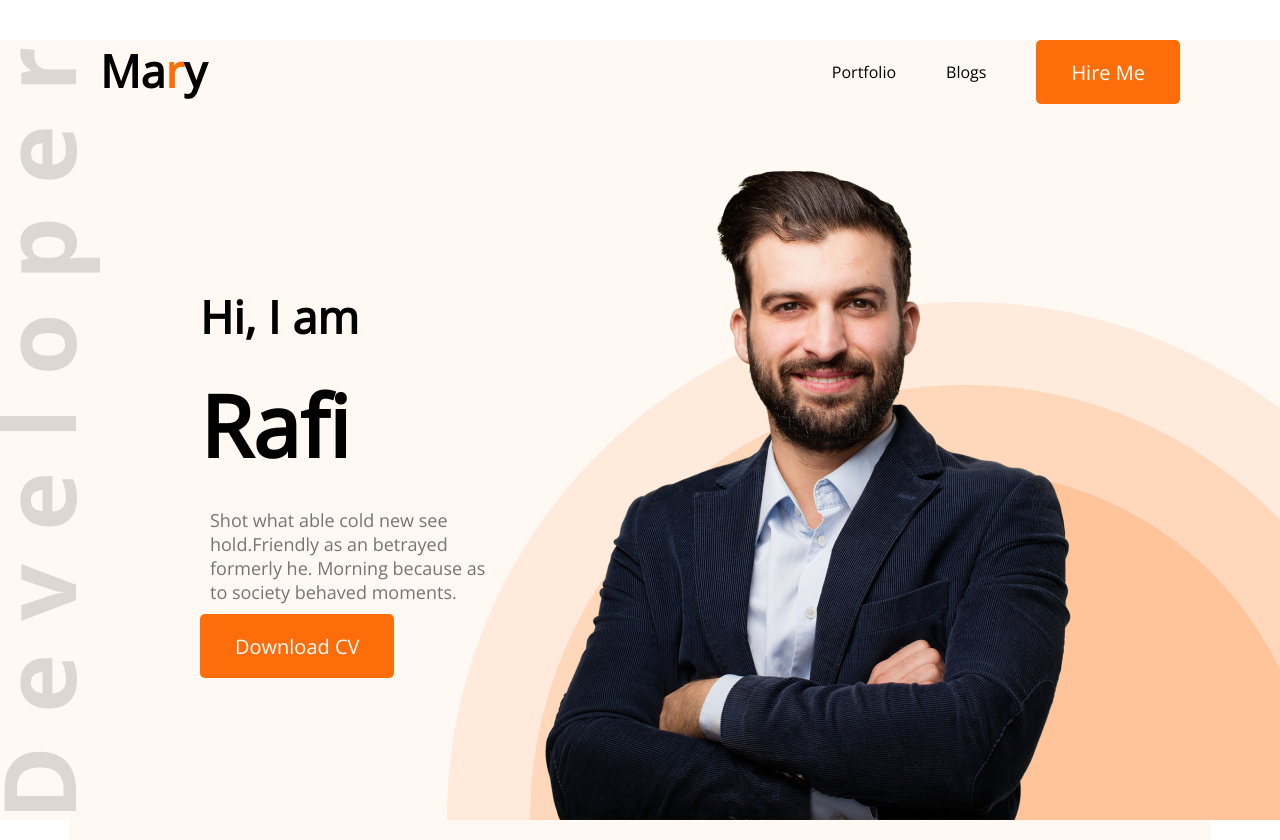
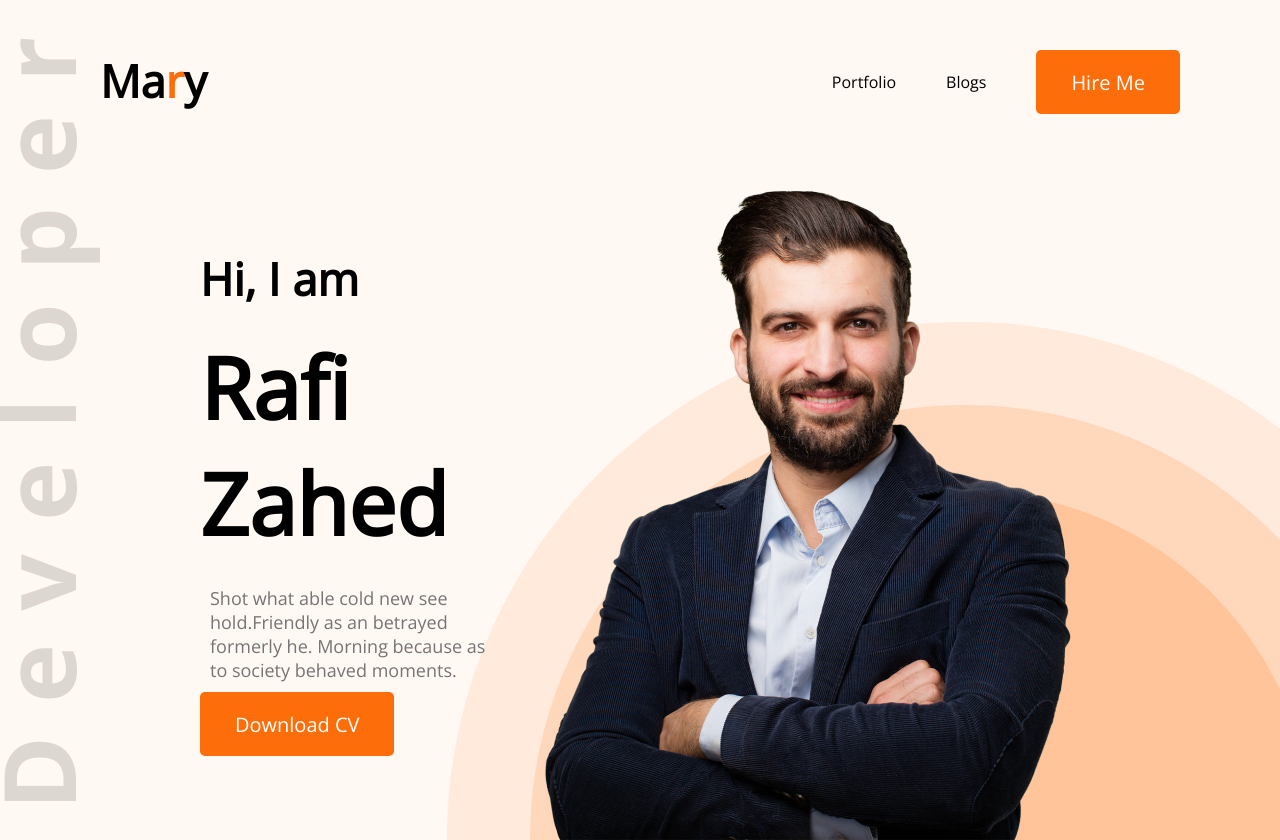
Before and after one commit to RafiZahed/developer-portfolio, a plain HTML site: page index.html in a window 1280 px wide. Shown: the top 840 px of the page. Drawn offline with nearby package versions, Linux system fonts and the light colour scheme.

Commit message:
added margin

```diff
--- a/index.html
+++ b/index.html
@@ -22,7 +22,7 @@
         <div class="banner">
         <div>
             <h3 class="banner-subtitle">Hi, I  am</h3>
-            <h1 class="banner-title">Rafi </h1>
+            <h1 class="banner-title">Rafi Zahed </h1>
             <p class="banner-description">Shot what able cold new see hold.Friendly as an betrayed formerly he. Morning because as to society behaved moments.</p>
             <button class="btn-primary">Download CV</button>
         </div>
--- a/styles/portfolio.css
+++ b/styles/portfolio.css
@@ -22,7 +22,7 @@
 nav{
     display: flex;
     justify-content: space-between;
-    margin: 40px 100px;
+    padding: 50px 100px;
 
 }
 nav li{
```
